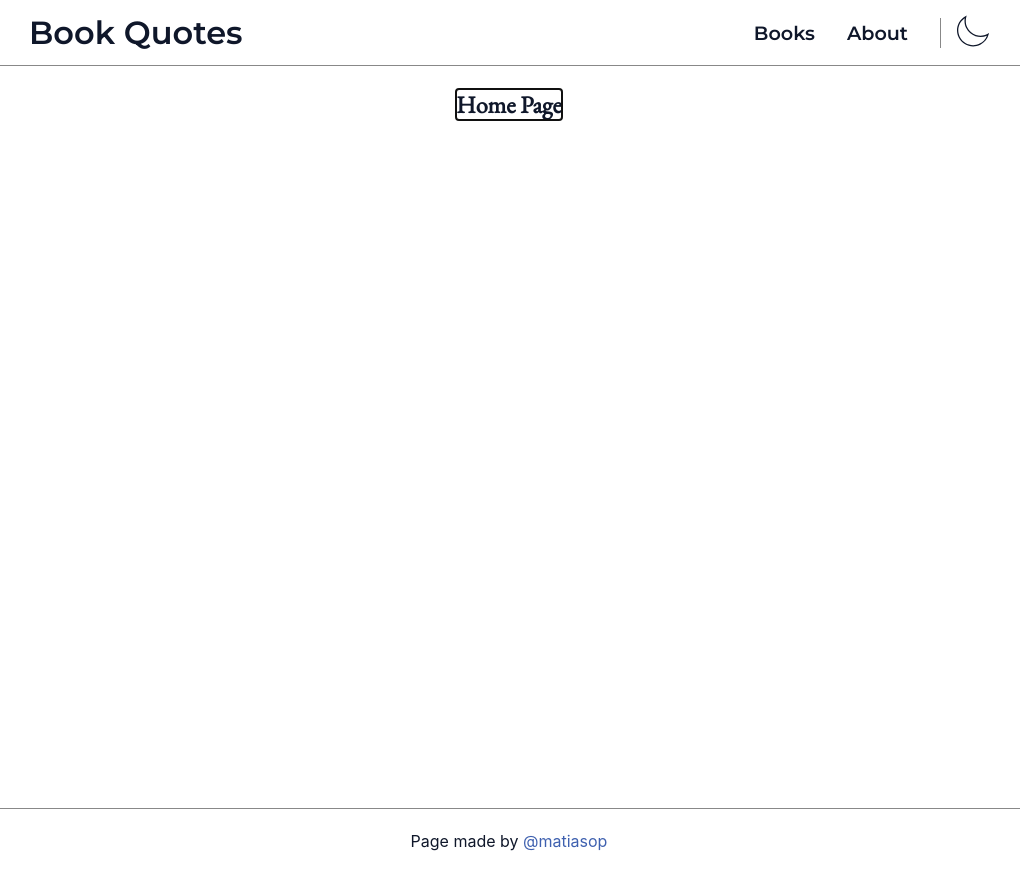
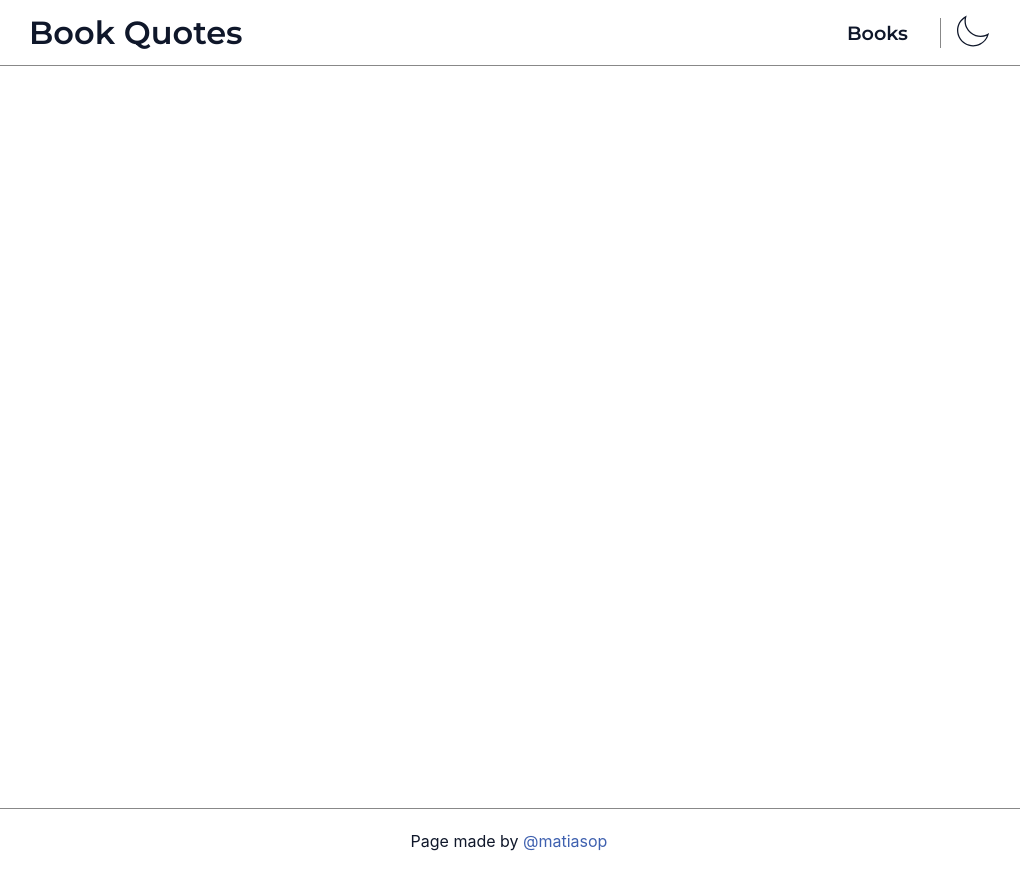
Before and after one commit to matiasop/quotes, a Svelte app: page / in a window 1280 px wide. Shown: the whole page, without its empty margins (131-1151 px from the left). Built offline with nearby package versions, Linux system fonts and the light colour scheme.

Commit message:
refactor(about): remove about page

```diff
--- a/src/App.svelte
+++ b/src/App.svelte
@@ -13,9 +13,6 @@
       <div id="content-wrap">
         <NavBar />
 
-        <Route path="/">
-          <h1 class="body-text">Home Page</h1>
-        </Route>
         <Route path="books">
           <Books />
         </Route>
@@ -25,14 +22,6 @@
           component={Quote}
           primary={false}
         />
-        <Route path="about">
-          <p class="body-text">
-            Lorem ipsum dolor sit amet consectetur adipisicing elit. Aspernatur
-            aliquam vitae id corrupti explicabo accusamus et amet tempora?
-            Dicta, doloremque a. Quos similique fugiat, deserunt sit voluptates
-            reiciendis
-          </p>
-        </Route>
       </div>
 
       <Footer />
--- a/src/components/NavBar.svelte
+++ b/src/components/NavBar.svelte
@@ -6,14 +6,11 @@
 <div class="nav-container">
   <nav class="navbar">
     <div class="header-link-wrapper">
-      <Link to="/" class="link">Book Quotes</Link>
+      <Link to="books" class="link">Book Quotes</Link>
     </div>
     <div class="nav-right">
       <div class="link-wrapper">
         <Link to="books" class="link">Books</Link>
-      </div>
-      <div class="link-wrapper">
-        <Link to="about" class="link">About</Link>
       </div>
       <div class="vr" />
       <DarkModeToggler />
```
